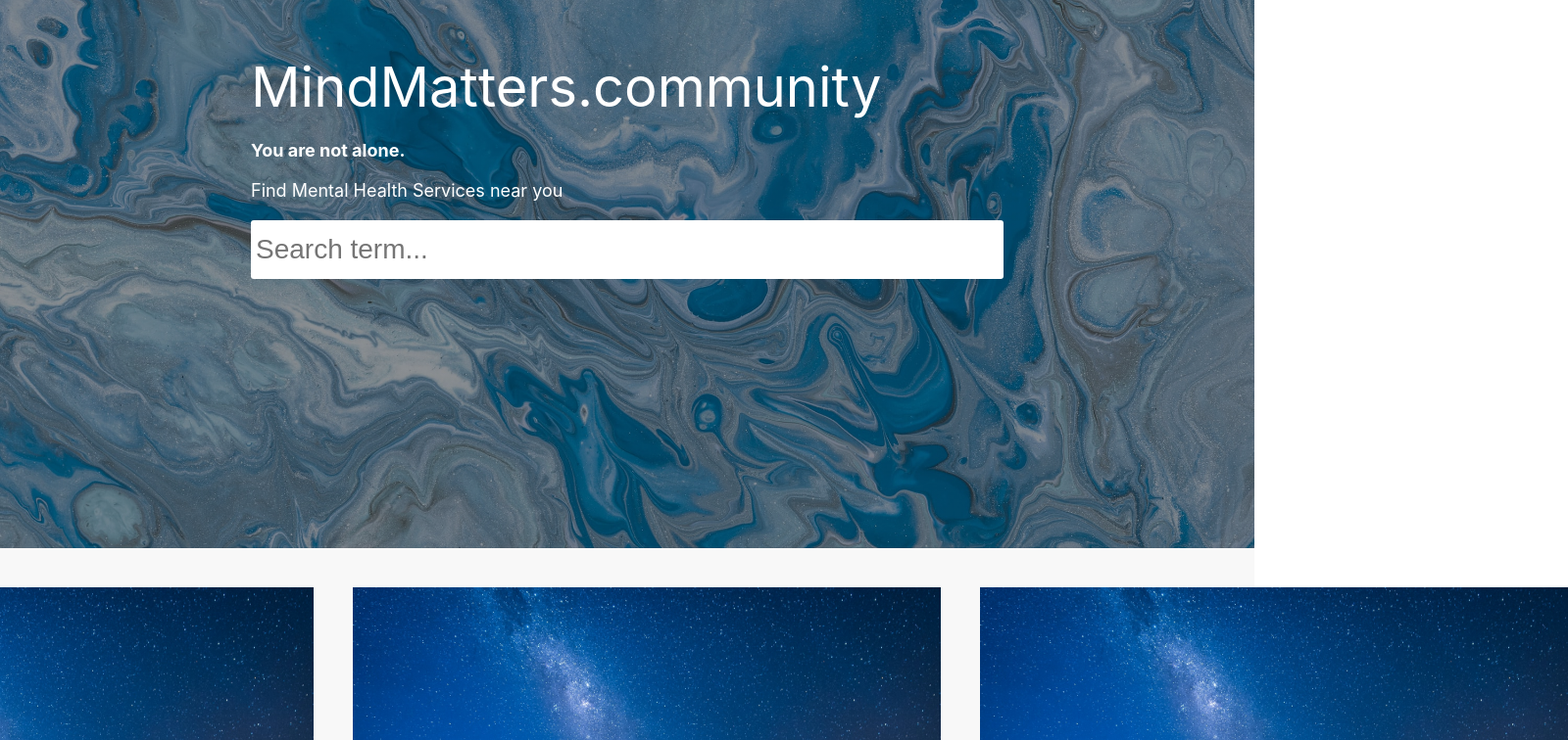
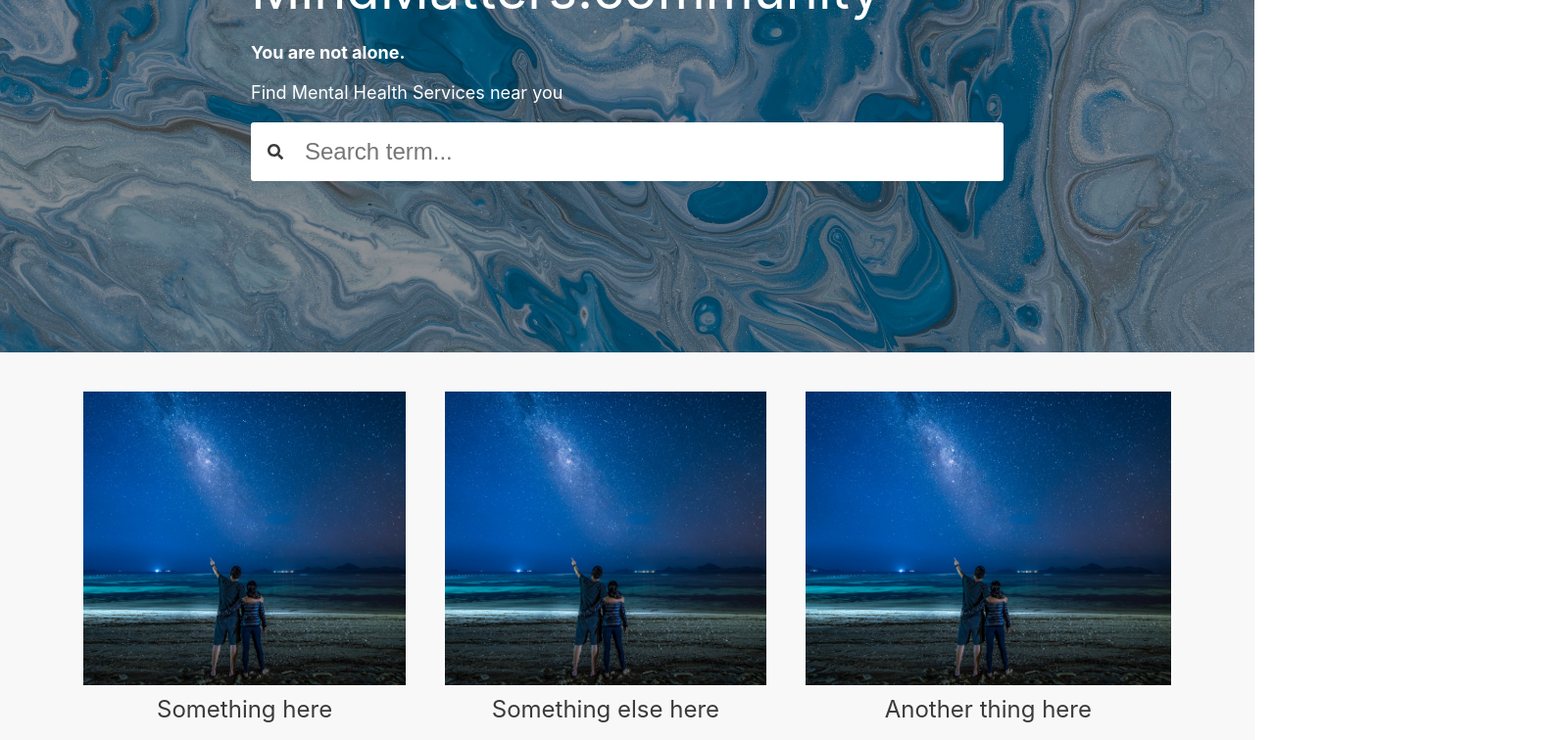
Before and after one commit to ughffs/MindMatters, a React (Create React App) app in the folder mind-matters/: page / in a window 1280 px wide. Shown: the part 340-1096 px from the top of the page at 98% size, 1600 px wide, since content can reach past the window. Built offline with nearby package versions, Linux system fonts and the light colour scheme.

Commit message:
Added search icon to search box

```diff
--- a/mind-matters/package.json
+++ b/mind-matters/package.json
@@ -3,6 +3,9 @@
   "version": "0.1.0",
   "private": true,
   "dependencies": {
+    "@fortawesome/fontawesome-svg-core": "^1.2.30",
+    "@fortawesome/free-solid-svg-icons": "^5.14.0",
+    "@fortawesome/react-fontawesome": "^0.1.11",
     "@testing-library/jest-dom": "^4.2.4",
     "@testing-library/react": "^9.5.0",
     "@testing-library/user-event": "^7.2.1",
--- a/mind-matters/src/components/layout/shared/SearchBox.js
+++ b/mind-matters/src/components/layout/shared/SearchBox.js
@@ -1,8 +1,13 @@
 import React from 'react';
+import { FontAwesomeIcon } from '@fortawesome/react-fontawesome';
+import { faSearch } from '@fortawesome/free-solid-svg-icons';
 
 const SearchBox = (props) => {
     return(
         <div style={searchBoxContainer}>
+            <div className="search-icon-container">
+              <FontAwesomeIcon icon={faSearch} />
+            </div>
             <input
                 className={props.className}
                 style={inputBoxStyle}
@@ -18,11 +23,12 @@
     border: 'none',
     padding: '5px',
     backgroundColor: 'white',
-    borderRadius: '3px'
+    borderRadius: '0 3px 3px 0'
 }
 
 const searchBoxContainer = {
     display: 'flex',
+    flexDirection: 'row'
 }
 
 export default SearchBox;
--- a/mind-matters/src/style/common.css
+++ b/mind-matters/src/style/common.css
@@ -38,13 +38,13 @@
     display: flex;
     flex: 1 100;
     flex-direction: column;
-    height: 800px;
+    height: 600px;
     justify-content: center;
     align-items: center;
 }
 .home-search-box {
     height: 50px;
-    font-size: 28px;
+    font-size: 24px;
 }
 .search-header {
     text-align: left;
@@ -81,8 +81,7 @@
 .feature-item-picture {
   background-size: cover;
   background-position: center center;
-  height: 500px;
-  width: 600px;
+  height: 300px;
 }
 .feature-item-title {
   font-size: 24px;
@@ -96,3 +95,11 @@
 .feature-item-actions {
   text-align: center;
 }
+.search-icon-container {
+  width: 50px;
+  display: flex;
+  justify-content: center;
+  align-items: center;
+  background-color: #fff;
+  border-radius: 3px 0 0 3px;
+}
```
Also changed, not shown: 1 other file (tests, documents, lock files or other folders).
